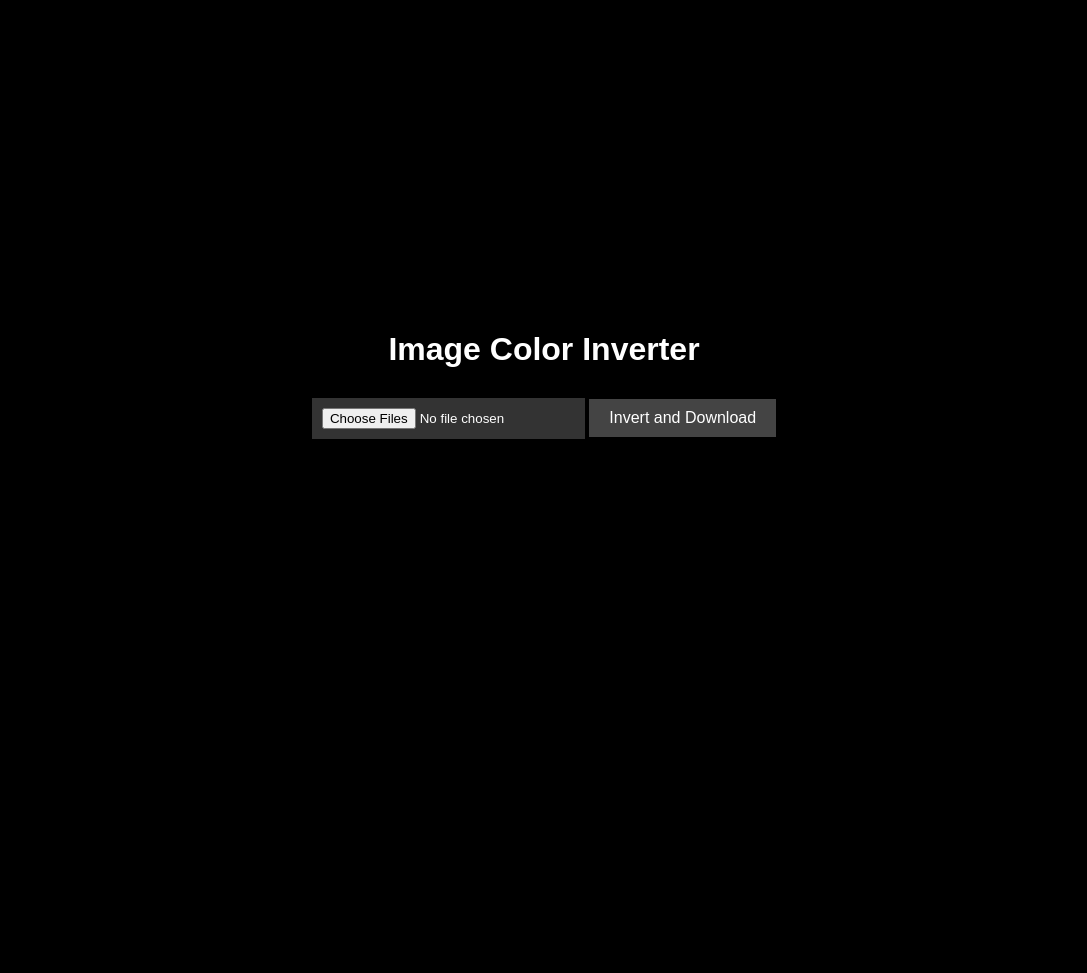
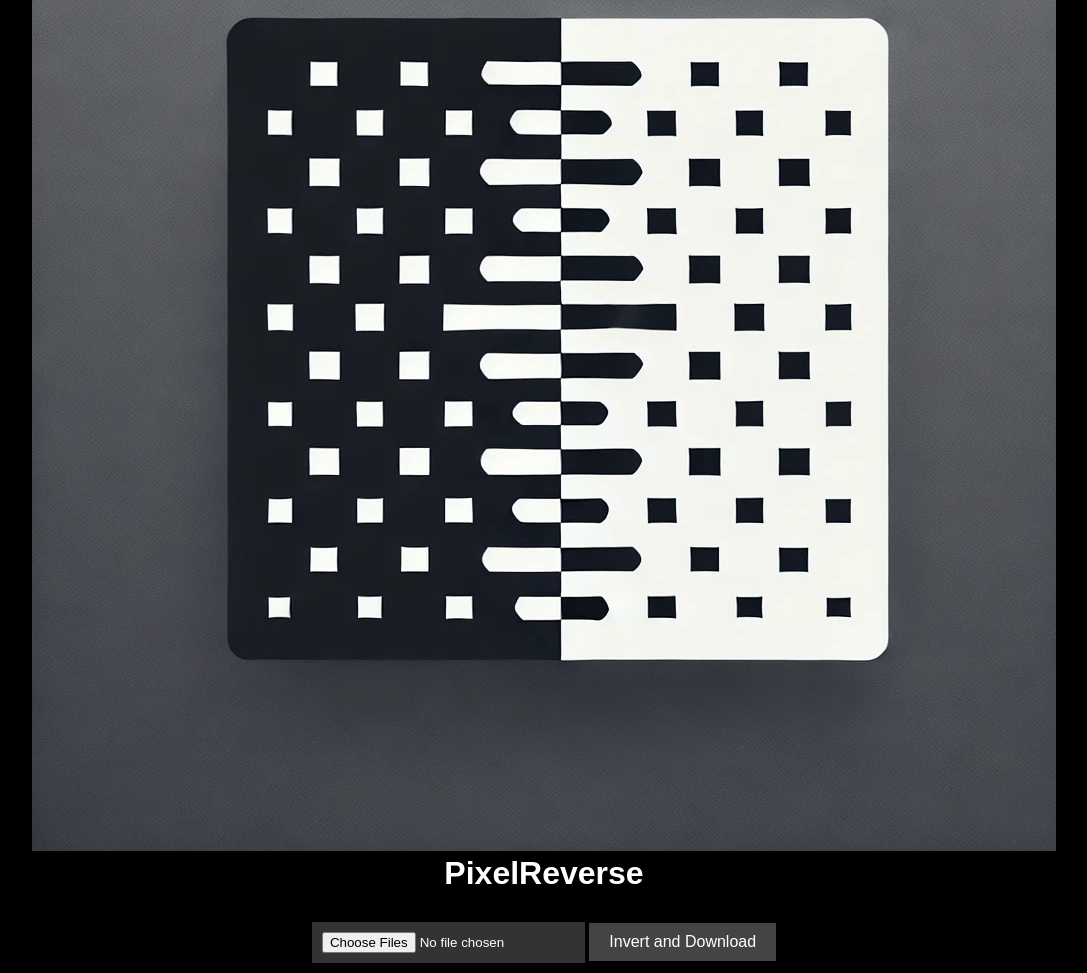
Before and after one commit to Mobasheera/PixelReverse, a plain HTML site: page index.html in a window 1280 px wide. Shown: the whole page, without its empty margins (96-1183 px from the left). Before the commit the page ends 800 px from the top, so only its background shows below. Drawn offline with Linux system fonts and the light colour scheme.

Commit message:
add logo

```diff
--- a/index.html
+++ b/index.html
@@ -3,16 +3,16 @@
 <head>
     <meta charset="UTF-8">
     <meta name="viewport" content="width=device-width, initial-scale=1.0">
-    <title>Image Color Inverter</title>
+    <title>PixelReverse</title>
     <link rel="stylesheet" href="style.css">
     <link rel="icon" type="image/png" href="favicon.png">
 </head>
 <body>
     <div class="container">
-        <h1>Image Color Inverter</h1>
+        <img src="favicon.png" alt="PixelReverse Logo" class="logo">
+        <h1>PixelReverse</h1>
         <input type="file" id="fileInput" accept="image/*" multiple />
         <button onclick="invertImages()">Invert and Download</button>
-        <div id="progress"></div>
     </div>
     <script src="script.js"></script>
 </body>
```
